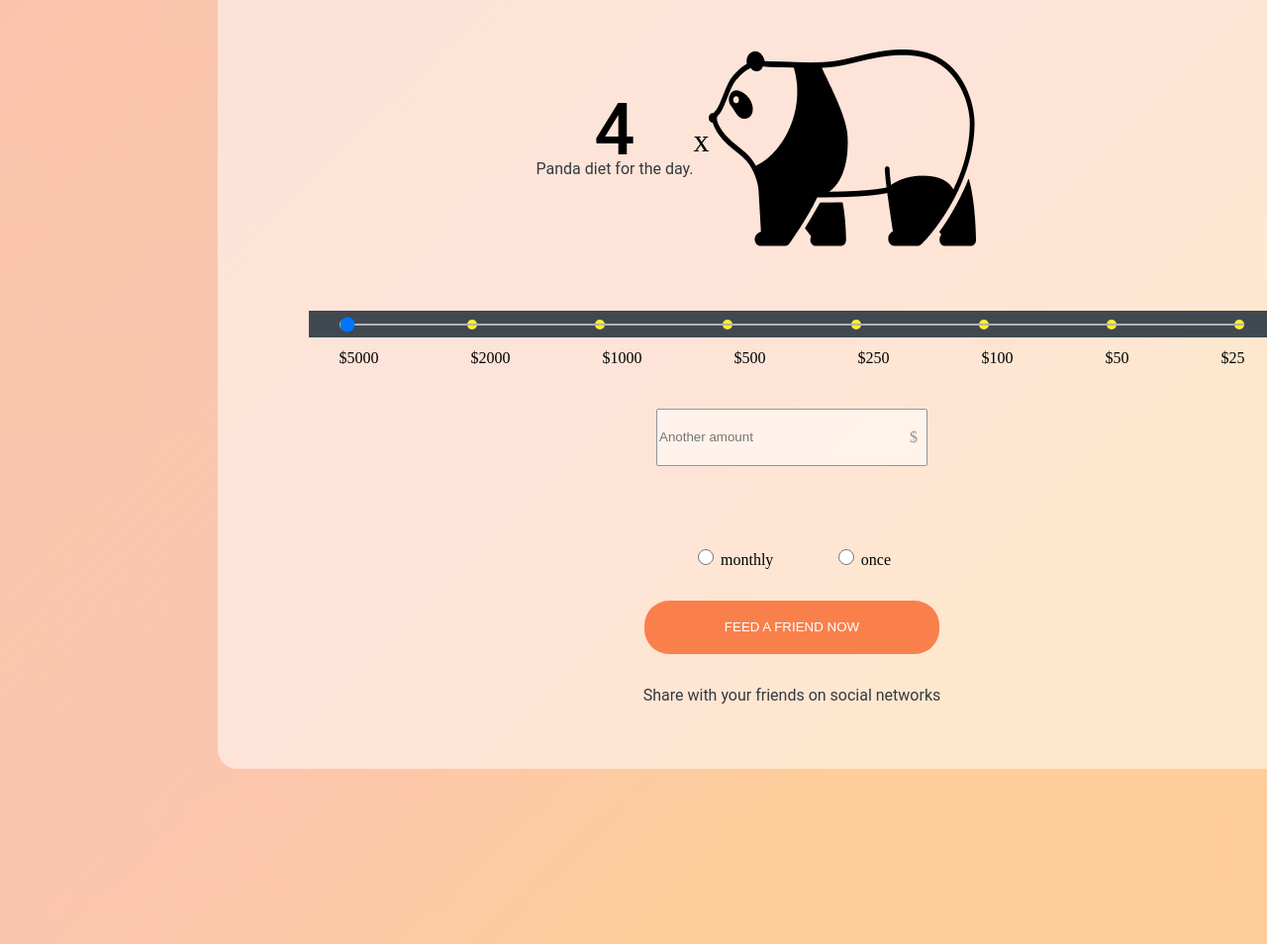
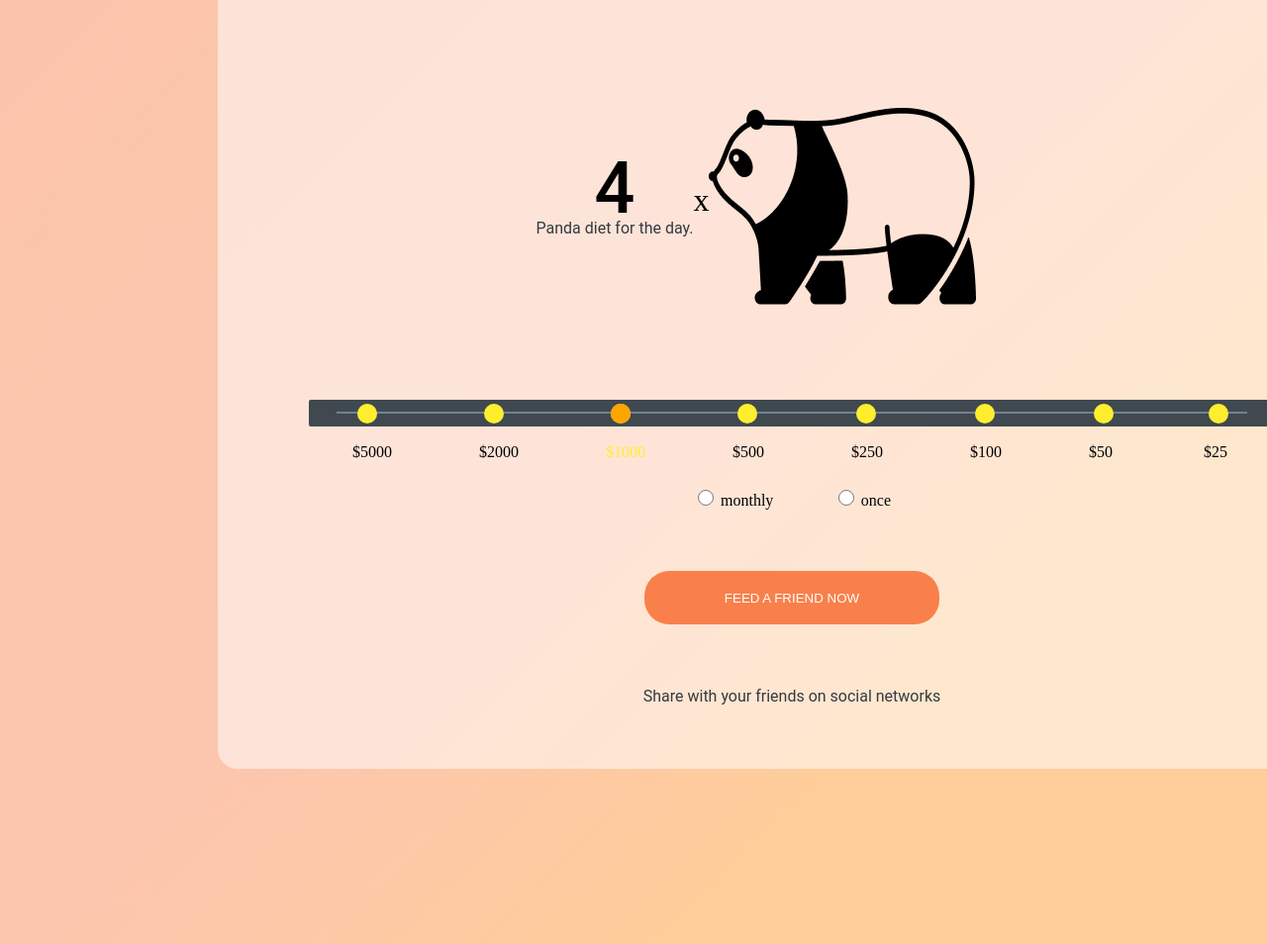
Before and after one commit to squirelJr/online-zoo, a plain HTML site: page Pages/Donate/donate.html in a window 1280 px wide. Shown: the part 915-1869 px from the top of the page at 99% size. Drawn offline with Linux system fonts and the light colour scheme.

Commit message:
Feat: Fix bugs

```diff
--- a/Pages/Donate/donate.css
+++ b/Pages/Donate/donate.css
@@ -213,6 +213,7 @@ color: #FE9013;
     z-index: 100;
 
 
+
 }
 .dot{
     width: 10px;
@@ -245,8 +246,10 @@ margin:0px;
 .dotWrap{
     display: flex;
     flex-direction: row;
-    width: 915px;
+    width: 905px;
+    padding-right: 10px;
     justify-content: space-between;
+
     position: absolute;
     top: calc(50%-5px);
 }
@@ -447,3 +450,69 @@ color: #333B41;
 h2,p{
     margin:0px;
 }
+.emailBtn:hover{
+    background-color: #c54b17;
+    color: #E0D8F0;
+    cursor: pointer;
+
+}
+
+.amount_picker {
+    width: 976px;
+    height: 27px;
+    display: flex;
+    flex-direction: row;
+    justify-content: space-around;
+    align-items: center;
+    background-color: #404950;
+    border-radius: 2px;
+    z-index: -1;
+
+}
+.amount_picker::after {
+    content: '';
+    position: absolute;
+    width: calc(976px - 56px);
+    height: 2px;
+    background: #72828E;
+    z-index: 0;
+}
+.radio_wrap{
+    display: flex;
+    flex-direction: column;
+    justify-content: space-around;
+    margin-top: 37px;
+    height: 300%;
+    z-index: 120;
+}
+.amount_picker input[type="radio"] {
+    -webkit-appearance:none;
+    width:20px;
+    height:20px;
+    border-radius:50%;
+    outline:none;
+    background-color: #FFEE2E;
+
+}
+.radio_wrap  input[type='radio']:hover {
+    box-shadow:0 0 5px 0px orange inset;
+    width: 25px;
+    height: 25px;
+
+  }
+ .radio_wrap input[type='radio']:before  {
+    content:'';
+    display:block;
+    width:100%;
+    height:100%;
+
+    border-radius:50%;
+  }
+
+
+  .radio_wrap   input[type='radio']:checked:before {
+    background: orange;
+  }
+  .radio_wrap  input[type='radio']:checked ~ label{
+    color:#FFEE2E !important;
+  }
--- a/Pages/Donate/donate.html
+++ b/Pages/Donate/donate.html
@@ -11,12 +11,12 @@
     <header class="header">
         <nav class="nav">
             <div class="list">
-                <h1 class="petStoryA"><a href="" >PerStory <br />Online</a></h1>
+                <h1 class="petStoryA"><a href="../Main/index.html" >PerStory <br />Online</a></h1>
                 <ul class="navList">
-                    <li><a href="#" id="active">about</a></li>
+                    <li><a href="../Main/index.html">about</a></li>
                     <li><a href="">Map</a></li>
                     <li><a href="">Zoos</a></li>
-                    <li><a href="./donate.html">Donate</a></li>
+                    <li><a href="./donate.html" id="active">Donate</a></li>
                     <li><a href="">Contact us</a></li>
                 </ul>
             </div>
@@ -42,7 +42,41 @@
                     <p class="xX">x</p>
                     <img src="../../assets/images/panda_widget1.png" alt="პანდა" class="panda4">
                 </div>
-                <div class="slider">
+                <div class="amount_picker">
+                    <div class="radio_wrap">
+                        <input type="radio" name="amount" id="amount1" />
+                        <label for="amount1" >$5000</label>
+                    </div>
+                    <div class="radio_wrap">
+                        <input type="radio" name="amount" id="amount2" />
+                        <label for="amount2">$2000</label>
+                    </div>
+                    <div class="radio_wrap">
+                        <input type="radio" name="amount" id="amount3" checked="checked" />
+                        <label for="amount3">$1000</label>
+                    </div>
+                    <div class="radio_wrap">
+                        <input type="radio" name="amount" id="amount4" />
+                        <label for="amount4">$500</label>
+                    </div>
+                    <div class="radio_wrap">
+                        <input type="radio" name="amount" id="amount5" />
+                        <label for="amount5">$250</label>
+                    </div>
+                    <div class="radio_wrap">
+                        <input type="radio" name="amount" id="amount6" />
+                        <label for="amount6">$100</label>
+                    </div>
+                    <div class="radio_wrap">
+                        <input type="radio" name="amount" id="amount7" />
+                        <label for="amount7">$50</label>
+                    </div>
+                    <div class="radio_wrap">
+                        <input type="radio" name="amount" id="amount8" />
+                        <label for="amount8">$25</label>
+                    </div>
+                </div>
+                <!-- <div class="slider">
                     <div class="dotWrap">
                         <div class="dot"></div>
                         <div class="dot"></div>
@@ -53,7 +87,7 @@
                         <div class="dot"></div>
                         <div class="dot"></div>
                     </div>
-                <input type="range" step="8" min="5000" max="25"  class="range">
+                <input type="range" step="7" class="range">
                 <div class="dolars">
                     <p class="dolar">$5000</p>
                     <p class="dolar">$2000</p>
@@ -65,15 +99,15 @@
                     <p class="dolar">$25</p>
                 </div>
             </div>
-            <input type="number" class="amount" placeholder="Another amount"><span class="sign">$</span>
+            <input type="number" class="amount" placeholder="Another amount"><span class="sign">$</span> -->
             <div class="inputCheckbox">
                 <div class="monthly1">
-                    <input type="radio" class="checkbox" id="monthLy">
+                    <input type="radio" name="check" class="checkbox" id="monthLy">
                 <label for="monthLy">monthly</label>
                 </div>
 
                 <div class="once2">
-                    <input type="radio" class="checkbox" id="once1">
+                    <input type="radio" name="check"  class="checkbox" id="once1">
                     <label for="once1">once</label>
                 </div>
 
@@ -112,10 +146,10 @@
         </div>
         <div class="SecondColumn">
             <ul class="navList footerNav">
-                <li><a href="">about</a></li>
+                <li><a href="../Main/index.html">about</a></li>
                 <li><a href="">Map</a></li>
                 <li><a href="">Zoos</a></li>
-                <li><a href="">Donate</a></li>
+                <li><a href="" id="active">Donate</a></li>
                 <li><a href="">Contact us</a></li>
             </ul>
         </div>
```
